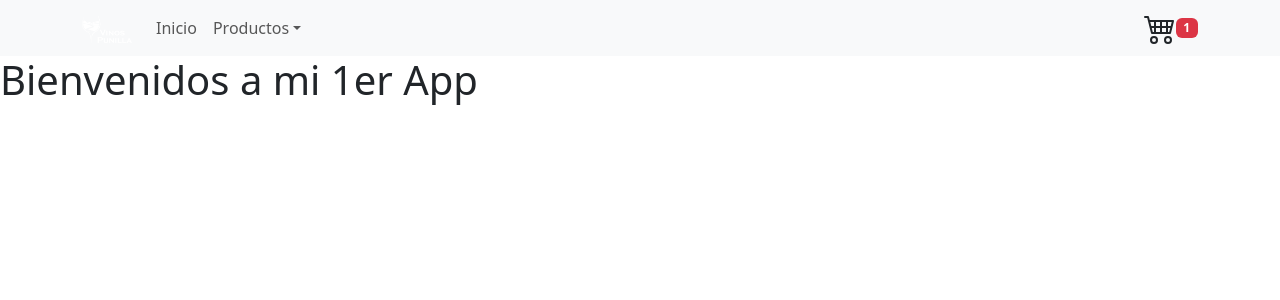
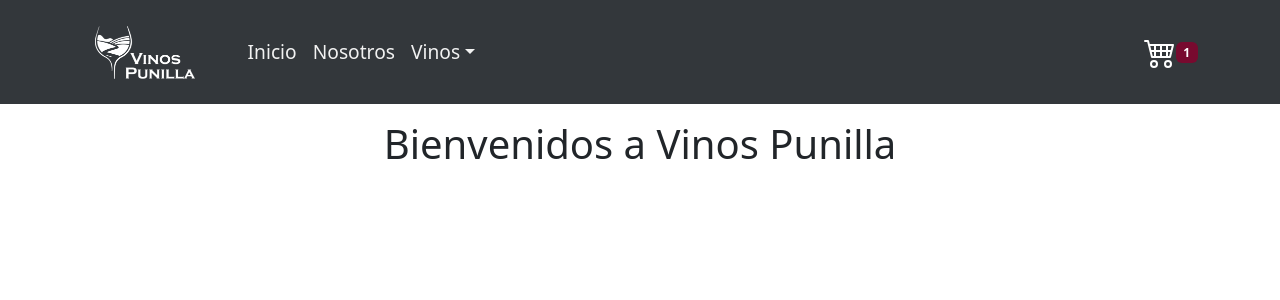
Before and after one commit to mariana-08/Carballo-React-Coder, a React (Vite) app: page / in a window 1280 px wide. Shown: the top 300 px of the page. Built offline with nearby package versions, Linux system fonts and the light colour scheme.

Commit message:
primer preentrega

```diff
--- a/src/App.css
+++ b/src/App.css
@@ -5,14 +5,52 @@
 }
 
 /* mi css */
+body {
+  font-family: "lato", serif;
+  font-size: 1rem;
+  color: #353535;
+}
+
+h1 {text-align: center;
+  padding: 1rem;
+}
+/* logo */
+.logo {
+  width: 100px;
+  margin: 0.8rem;
+}
 
 /* Navbar */
-.NavContainer {
-  background-color: rgb(131, 3, 78);
+.Nav-vinos{
+  background-color: #33373b;
   padding: 2rem;
+  color:#fff;
+}
+.menu-vinos {
+  color: #fff!important;
+  font-size: 1.2rem;
+  margin: 0 1rem;
+}
+.menu-vinos a {
+  color: #f2f2f2 !important;
+  text-decoration: none;
+}
+.menu-vinos a:hover {
+  color: #f2f2f2 !important;
+  font-weight: bold;
 }
 
-/* logo */
-.logo {
-width: 50px;
+.dropdown-menu  {
+  background-color: #701030 !important;
 }
+/* prueba */
+.custom-dropdown .dropdown-item:focus,
+.custom-dropdown .dropdown-item:active {
+ outline: none !important;
+ background-color: #fff !important;
+ color: #701030 !important;
+}
+.custom-dropdown .dropdown-item:hover {
+  background-color: #fff !important;
+  color: #701030 !important;
+}
--- a/src/App.jsx
+++ b/src/App.jsx
@@ -8,7 +8,7 @@ function App() {
   return (
 <>
 <NavbarBootstrap/>
-<ItemListContainer greeting='Bienvenidos a mi  1er  App '/>
+<ItemListContainer greeting='Bienvenidos a Vinos Punilla '/>
 </>
   )
 }
--- a/src/components/CartWidgetReactIcons.jsx
+++ b/src/components/CartWidgetReactIcons.jsx
@@ -1,10 +1,11 @@
+import { BsCart4 } from "react-icons/bs";
 import { Badge } from "react-bootstrap";
-import { BsCart4 } from "react-icons/bs";
+
 const CartWidgetReactIcons = () => {
     return(
         <div>
-            <BsCart4 fontSize={'2rem'}/>
-            <Badge bg="danger">  1
+            <BsCart4 color='#fff' fontSize={'2rem'}  />
+            <Badge bg='' style={{backgroundColor:'#780A2F'}}>  1
             </Badge>
         </div>
     )
--- a/src/components/NavbarBootstrap.jsx
+++ b/src/components/NavbarBootstrap.jsx
@@ -7,19 +7,21 @@ import CartWidgetReactIcons from './CartWidgetReactIcons';
 
 function NavbarBootstrap() {
   return (
-    <Navbar expand="lg" className="bg-body-tertiary">
+    <Navbar expand="lg" className="Nav-vinos">
       <Container>
         <Navbar.Brand href="#home">
             <img src='../logo1.png' alt='logo de Vinos Punilla' className='logo'/>
         </Navbar.Brand>
         <Navbar.Toggle aria-controls="basic-navbar-nav" />
             <Navbar.Collapse id="basic-navbar-nav">
-                <Nav className="me-auto">
-                    <Nav.Link href="#home">Inicio</Nav.Link>
-                    <NavDropdown title="Productos" id="basic-nav-dropdown">
-                        <NavDropdown.Item href="#action/3.1">Nuevos</NavDropdown.Item>
-                        <NavDropdown.Item href="#action/3.2">Ofertas</NavDropdown.Item>
-                        <NavDropdown.Item href="#action/3.3">Más vendidos</NavDropdown.Item>
+                <Nav className="menu-vinos">
+                    <Nav.Link href="#">Inicio</Nav.Link>
+                    <Nav.Link href="#">Nosotros</Nav.Link>
+                    <NavDropdown className="custom-dropdown" title="Vinos" id="basic-nav-dropdown">
+                        <NavDropdown.Item href="#action/3.1">La Caroyense</NavDropdown.Item>
+                        <NavDropdown.Item href="#action/3.2">Noble</NavDropdown.Item>
+                        <NavDropdown.Item href="#action/3.3">Viarago</NavDropdown.Item>
+                        <NavDropdown.Item href="#action/3.4">Terra Camiare</NavDropdown.Item>
                     </NavDropdown>
                 </Nav>
             </Navbar.Collapse>
```
